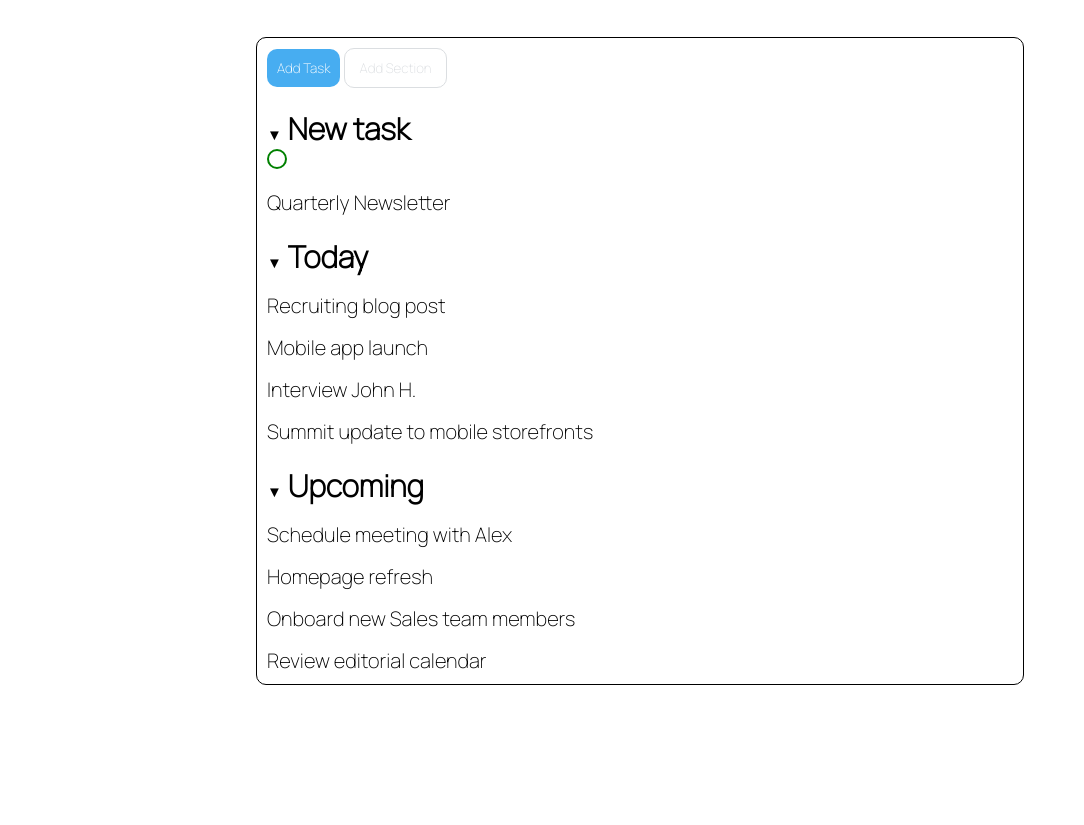
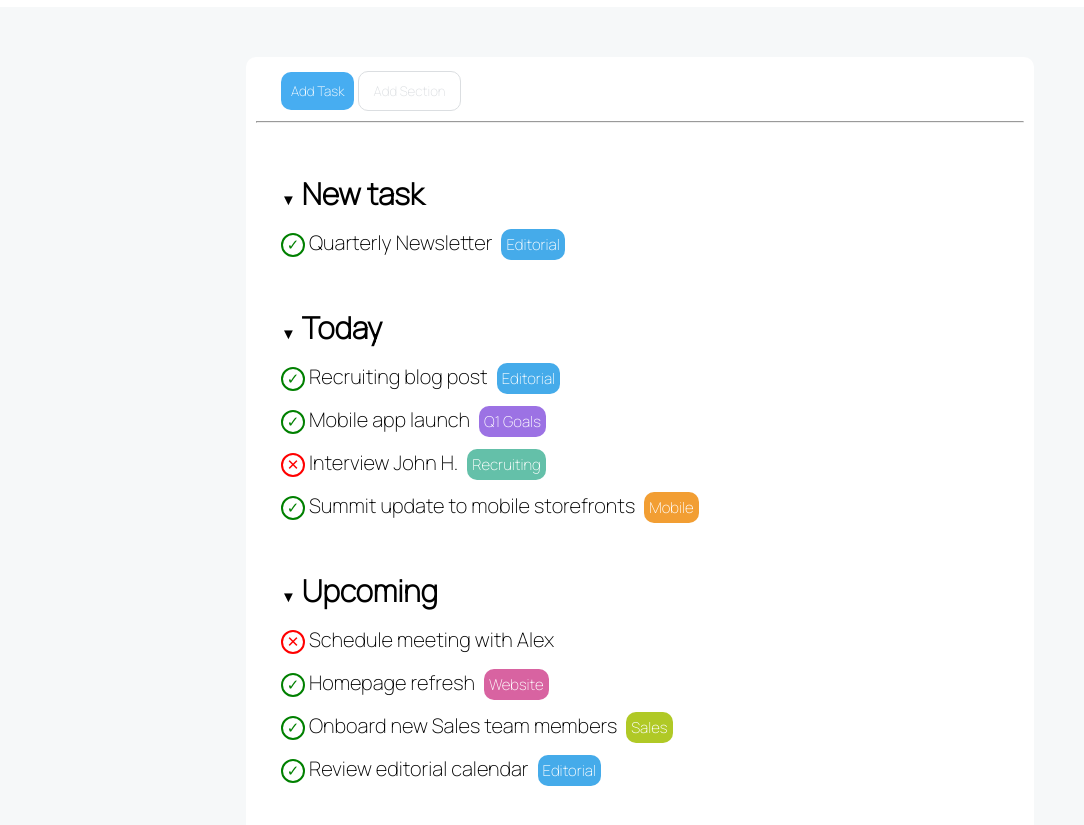
Before and after one commit to federicomanni97/html-css-toboolist, a plain HTML site: page index.html in a window 1280 px wide. Shown: the part 83-908 px from the top of the page, without its empty margins (0-1084 px from the left). Before the commit the page ends 800 px from the top, so only its background shows below. Drawn offline with Linux system fonts and the light colour scheme.

Commit message:
excercise-ended

```diff
--- a/css/style.css
+++ b/css/style.css
@@ -1,42 +1,58 @@
 *{
     margin: 0;
     padding: 0;
-    box-sizing: border-box;
     font-family: 'Manrope', sans-serif;
 }
 
+body{
+    background-color: #F6F8F9;
+}
 
+main {
+    height: 100%;
+}
+
+/*Container1*/
 .container{
     height: 90px;
+    background-color: white;
 }
 
+/*logo img*/
 .logo > img{
     height: 80px;
     vertical-align: middle;
 }
 
+/*titolo*/
 .title {
     display: inline-block;
     vertical-align: middle;
     font-size: 50px;
 }
 
+/*Container2*/
 .container2 {
     margin: auto;
-    margin-top: 30px;
-    height: 100%;
+    margin-top: 50px;
+    height: 840px;
     width: 60%;
-    border: 1px solid black;
+    border: 1px solid grey;
     padding: 10px;
     border-radius: 10px;
+    border-style: none;
+    background-color: white;
 }
 
+/*bottoni*/
 .button1{
     background-color: #47ADF1;
     color: white;
     border-radius: 10px;
     border-style: none;
     padding: 10px;
+    margin-left: 25px;
+    margin-top: 5px;
 }
 
 .button2{
@@ -49,30 +65,110 @@
     padding-right: 15px;
 }
 
+
+hr{
+    margin-top: 10px;
+}
+
+
 ol {
     list-style: none;
 }
 
 .title-list{
     font-size: 30px;
-    margin-top: 20px;
+    margin-top: 50px;
+    margin-left: 25px;
 }
 
-#arrows{
+.arrows{
     font-size: 15px;
 }
 
 li{
     padding-top: 15px;
     font-size: 20px;
+    margin-left: 25px;
 
 }
 
-#circle{
+/*cerchi*/
+.circle{
     height: 20px;
     width: 20px;
     border-radius: 50%;
     border: 2px solid green;
+    text-align: center;
     display: inline-block;
+    line-height: 20px;
+    color: green;
+    font-size: 15px;
+}
 
+/*X symbol*/
+.error-symbol{
+    height: 20px;
+    width: 20px;
+    border-radius: 50%;
+    border: 2px solid red;
+    text-align: center;
+    display: inline-block;
+    line-height: 20px;
+    color: red;
+    font-size: 15px;
 }
+
+/* backgrounds fine lista */
+.blue-background{
+    font-size: 15px;
+    background-color: #45ABEA;
+    border-radius: 10px;
+    color: white;
+    margin-left: 5px;
+    padding: 5px;
+}
+
+.purple-background{
+    font-size: 15px;
+    background-color: #9C72E4;
+    border-radius: 10px;
+    color: white;
+    margin-left: 5px;
+    padding: 5px;
+}
+
+.green-background{
+    font-size: 15px;
+    background-color: #64C0A9;
+    border-radius: 10px;
+    color: white;
+    margin-left: 5px;
+    padding: 5px;
+}
+
+.orange-background{
+    font-size: 15px;
+    background-color: #F29E33;
+    border-radius: 10px;
+    color: white;
+    margin-left: 5px;
+    padding: 5px;
+}
+
+.pink-background{
+    font-size: 15px;
+    background-color: #D863A1;
+    border-radius: 10px;
+    color: white;
+    margin-left: 5px;
+    padding: 5px;
+}
+
+.olive-background{
+    font-size: 15px;
+    background-color: #B0C926;
+    border-radius: 10px;
+    color: white;
+    margin-left: 5px;
+    padding: 5px;
+}
--- a/index.html
+++ b/index.html
@@ -14,7 +14,7 @@
     <header>
         <div class="container">
            <span class="logo">
-            <img src="img/logo copia.png" alt="Logo">
+            <img src="img/logocopia.png" alt="Logo">
            </span>
 
             <h1 class="title">Toboolist</h1>
@@ -24,36 +24,46 @@
 
     <!--inizio main-->
     <main>
-        <div class="container2">
+      <div class="container2">
+        <!--bottoni 1 e 2-->
           <button class="button1">Add Task</button>
           <button class="button2">Add Section</button>
+          <hr>
 
+        <!--titolo lista 1-->
+        <h3 class="title-list"><span class="arrows">&#9660;</span> New task</h3>
+
+        <!--inizio lista 1-->
         <ol class="ordered-list">
-            <h3 class="title-list"><span id="arrows">&#9660;</span> New task</h3>
-            <span id="circle"></span>
-            <li>Quarterly Newsletter</li>
+            <li class="listed"><span class="circle">&#10003;</span> Quarterly Newsletter <span class="blue-background">Editorial</span></li>
         </ol>
+        <!--fine lista 1-->
 
+        <!--titolo lista 2-->
+        <h3 class="title-list"><span class="arrows">&#9660;</span> Today</h3>
+
+        <!--inizio-lista2-->
         <ol class="ordered-list">
-            <h3 class="title-list"><span id="arrows">&#9660;</span> Today</h3>
-            <li>Recruiting blog post</li>
-            <li>Mobile app launch</li>
-            <li>Interview John H.</li>
-            <li>Summit update to mobile storefronts</li>
+            <li><span class="circle">&#10003;</span> Recruiting blog post <span class="blue-background">Editorial</span></li>
+            <li><span class="circle">&#10003;</span> Mobile app launch <span class="purple-background">Q1 Goals</span></li>
+            <li><span class="error-symbol">&#10005;</span> Interview John H. <span class="green-background">Recruiting</span></li>
+            <li><span class="circle">&#10003;</span> Summit update to mobile storefronts <span class="orange-background">Mobile</span></li>
         </ol>
+        <!--fine-lista2-->
 
+        <!--titolo lista 3-->
+        <h3 class="title-list"><span class="arrows">&#9660;</span> Upcoming</h3>
+
+        <!--inizio-lista3-->
         <ol class="ordered-list">
-            <h3 class="title-list"><span id="arrows">&#9660;</span> Upcoming</h3>
-            <li>Schedule meeting with Alex</li>
-            <li>Homepage refresh</li>
-            <li>Onboard new Sales team members</li>
-            <li>Review editorial calendar</li>
+            <li><span class="error-symbol">&#10005;</span> Schedule meeting with Alex</li>
+            <li><span class="circle">&#10003;</span> Homepage refresh <span class="pink-background">Website</span></li>
+            <li><span class="circle">&#10003;</span> Onboard new Sales team members <span class="olive-background">Sales</span></li>
+            <li><span class="circle">&#10003;</span> Review editorial calendar <span class="blue-background">Editorial</span></li>
         </ol>
-
-        </div>
-
+        <!--fine-lista3-->
+      </div>
     </main>
     <!--fine main-->
-
 </body>
 </html>
```
Also changed, not shown: img/logocopia.png (renamed from img/logo copia.png).
